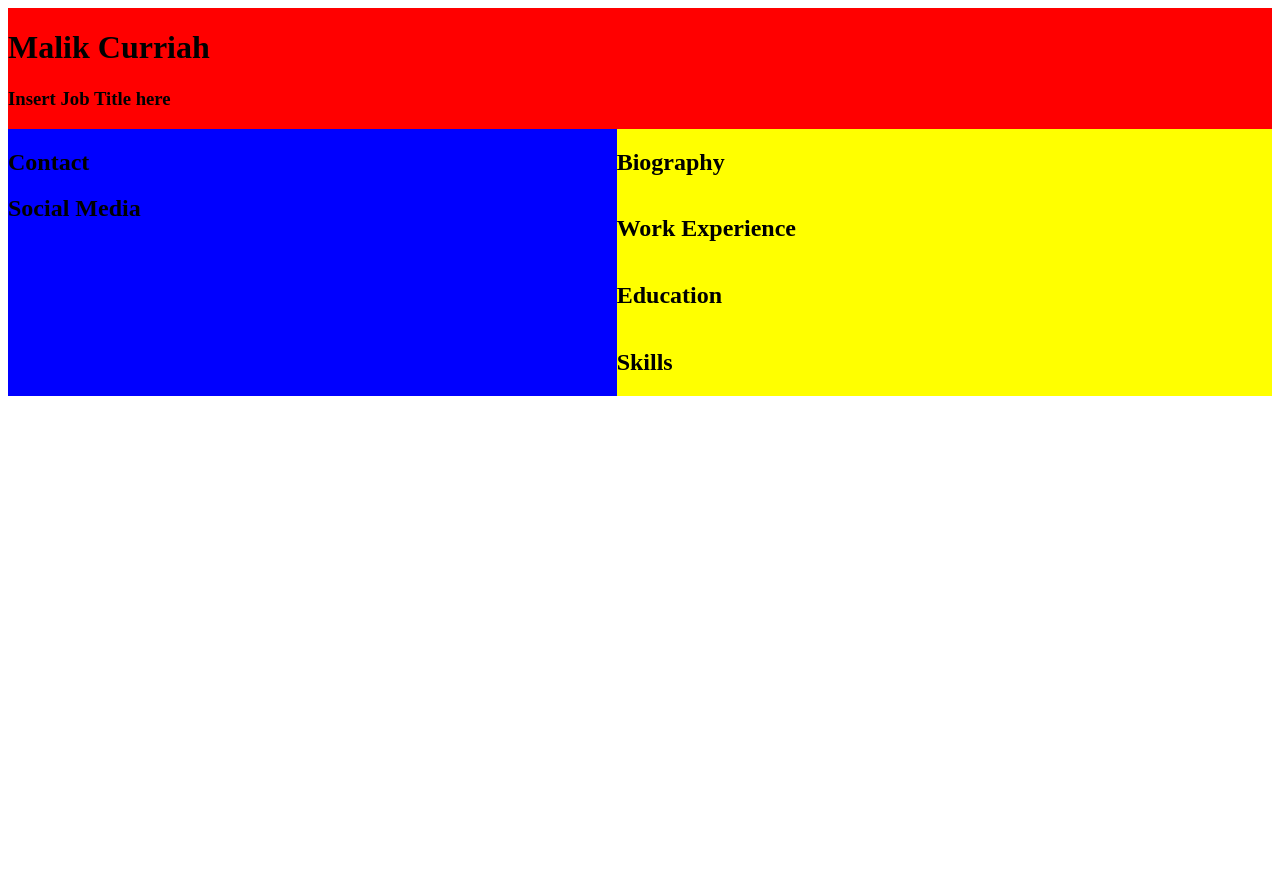
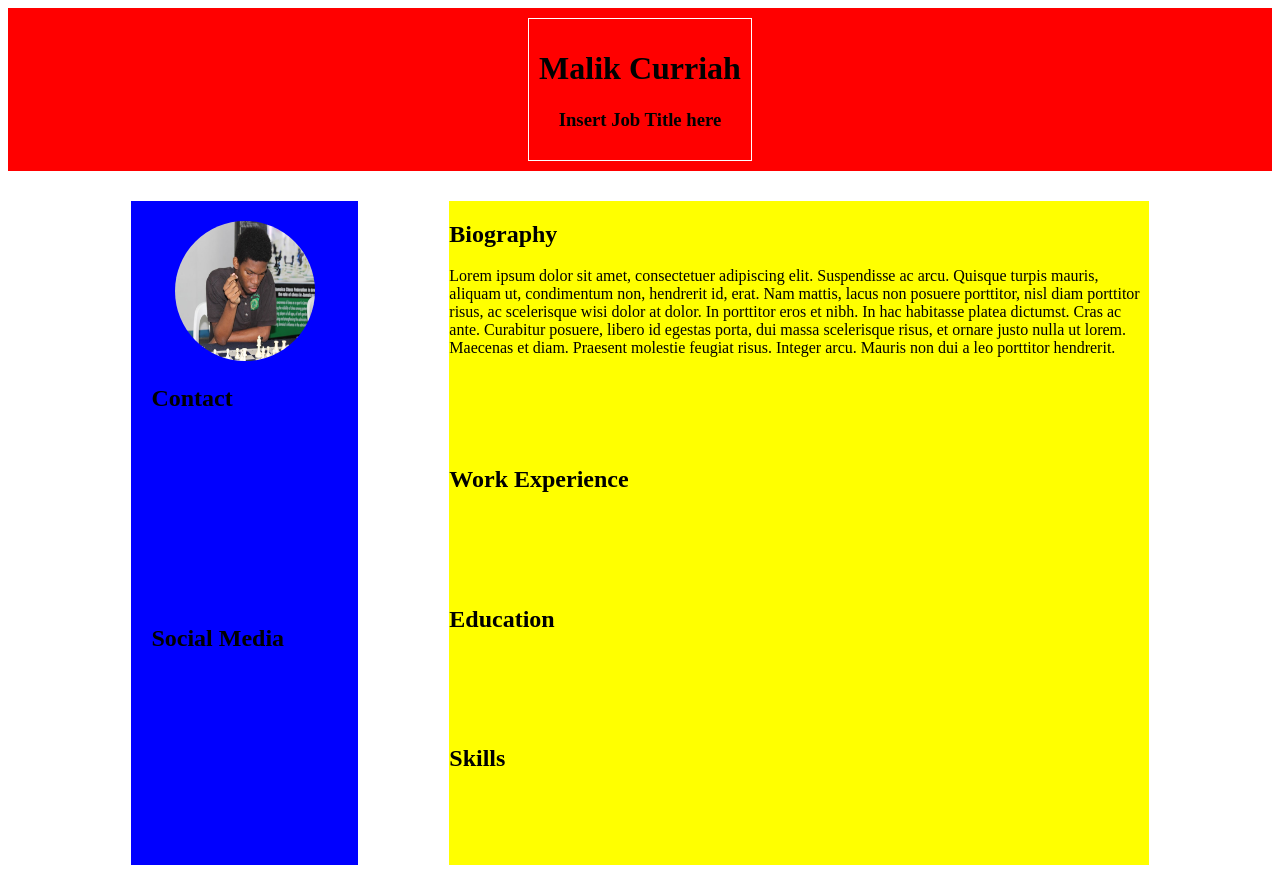
Before and after one commit to Malik-Curriah/Malik-Curriah.github.io, a plain HTML site: page index.html in a window 1280 px wide. Before the commit the page ends 800 px from the top, so only its background shows below. Drawn offline with Linux system fonts and the light colour scheme.

Commit message:
added paddings and margins to 3 main grid areas (trash), content in main to be added later

```diff
--- a/index.html
+++ b/index.html
@@ -10,12 +10,16 @@
   <div class="container">
 
     <header>
-      <h1>Malik Curriah</h1>
-      <h3>Insert Job Title here</h3>
+      <div class= "title">
+        <h1>Malik Curriah</h1>
+        <h3>Insert Job Title here</h3>
+      </div>
     </header>
 
     <section id ="left">
-      <section id = "img"></section>
+      <section id = "img">
+        <img id="me" src = "Malik.jpg">
+      </section>
       <section id = "contact">
         <h2>Contact</h2>
       </section>
@@ -28,11 +32,14 @@
     <main id = "right">
       <section id = "bio">
         <h2>Biography</h2>
+        <p>Lorem ipsum dolor sit amet, consectetuer adipiscing elit. Suspendisse ac arcu. Quisque turpis mauris, aliquam ut, condimentum non, hendrerit id, erat. Nam mattis, lacus non posuere porttitor, nisl diam porttitor risus, ac scelerisque wisi dolor at dolor. In porttitor eros et nibh. In hac habitasse platea dictumst.
+            Cras ac ante. Curabitur posuere, libero id egestas porta, dui massa scelerisque risus, et ornare justo nulla ut lorem. Maecenas et diam. Praesent molestie feugiat risus. Integer arcu. Mauris non dui a leo porttitor hendrerit.
+          </p>
       </section>
-      <section id = "work">
+      <section id = "work" class= "history">
         <h2>Work Experience</h2>
       </section>
-      <section id = "edu">
+      <section id = "edu" class = "history">
         <h2>Education</h2>
       </section>
       <section id = "skills">
--- a/style.css
+++ b/style.css
@@ -1,20 +1,45 @@
 .container {
   display:grid;
   grid-template-areas: "head head" "side main" "side main" "side main" "side main ";
+  grid-template-columns: 1fr 2fr;
+  grid-gap: 30px;
 }
 
 #left {
   background-color: blue;
+  display: grid;
+  grid-template-rows: 3fr 5fr 5fr;
   grid-area: side;
+  padding: 20px;
+  margin-left: 30%;
+  margin-right: 15%;
 }
 
 #right {
   background-color: yellow;
   grid-area: main;
   display:grid;
+  margin-right: 15%;
 }
 
 header {
   background-color: red;
   grid-area: head;
+  text-align: center;
+  padding: 10px 25px;
 }
+
+.title {
+  display:inline-block;
+  border: 1px solid white;
+  padding: 10px;
+}
+
+#img{
+  text-align: center;
+}
+#me {
+  width: 140px;
+  height:140px;
+  border-radius: 50%;
+}
```
